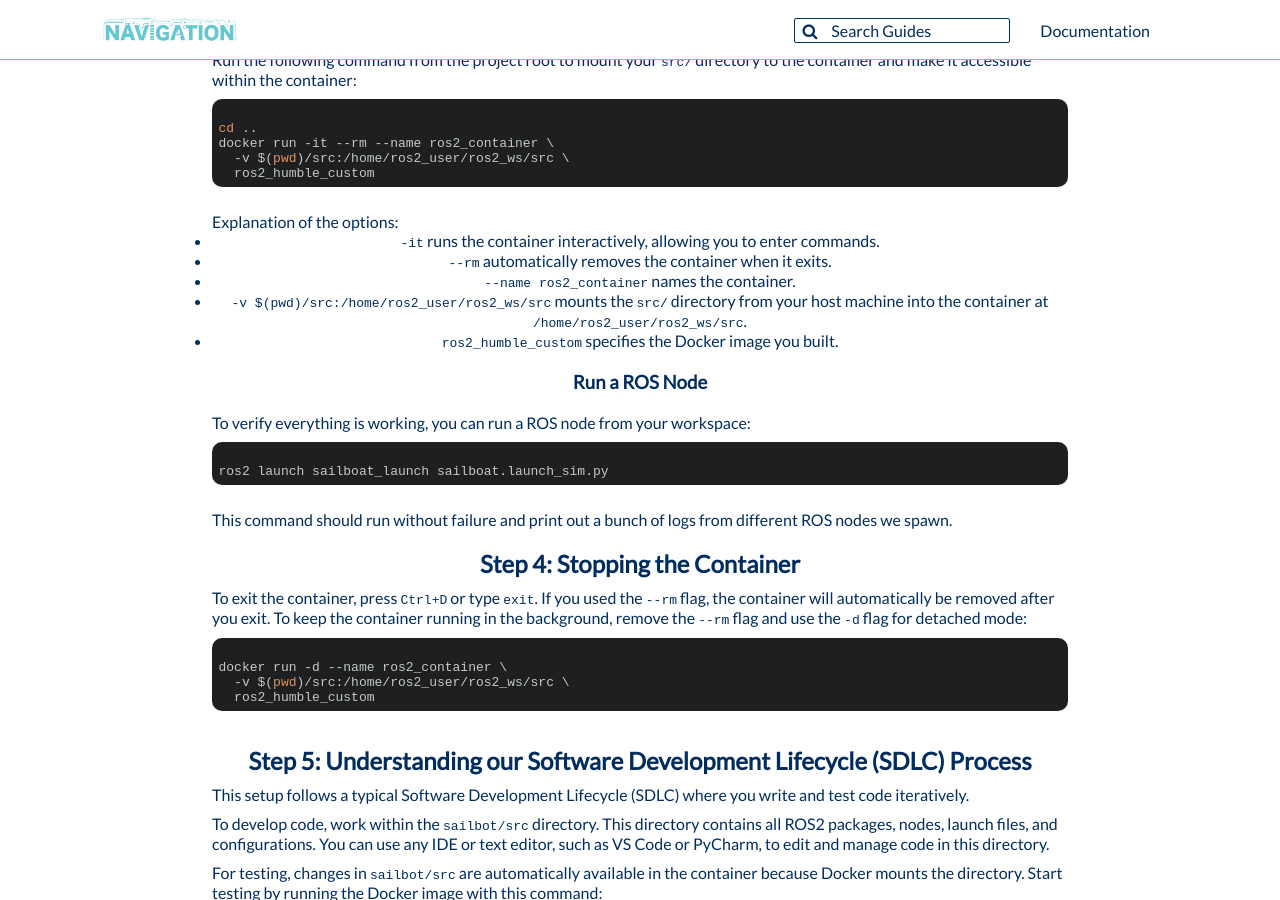
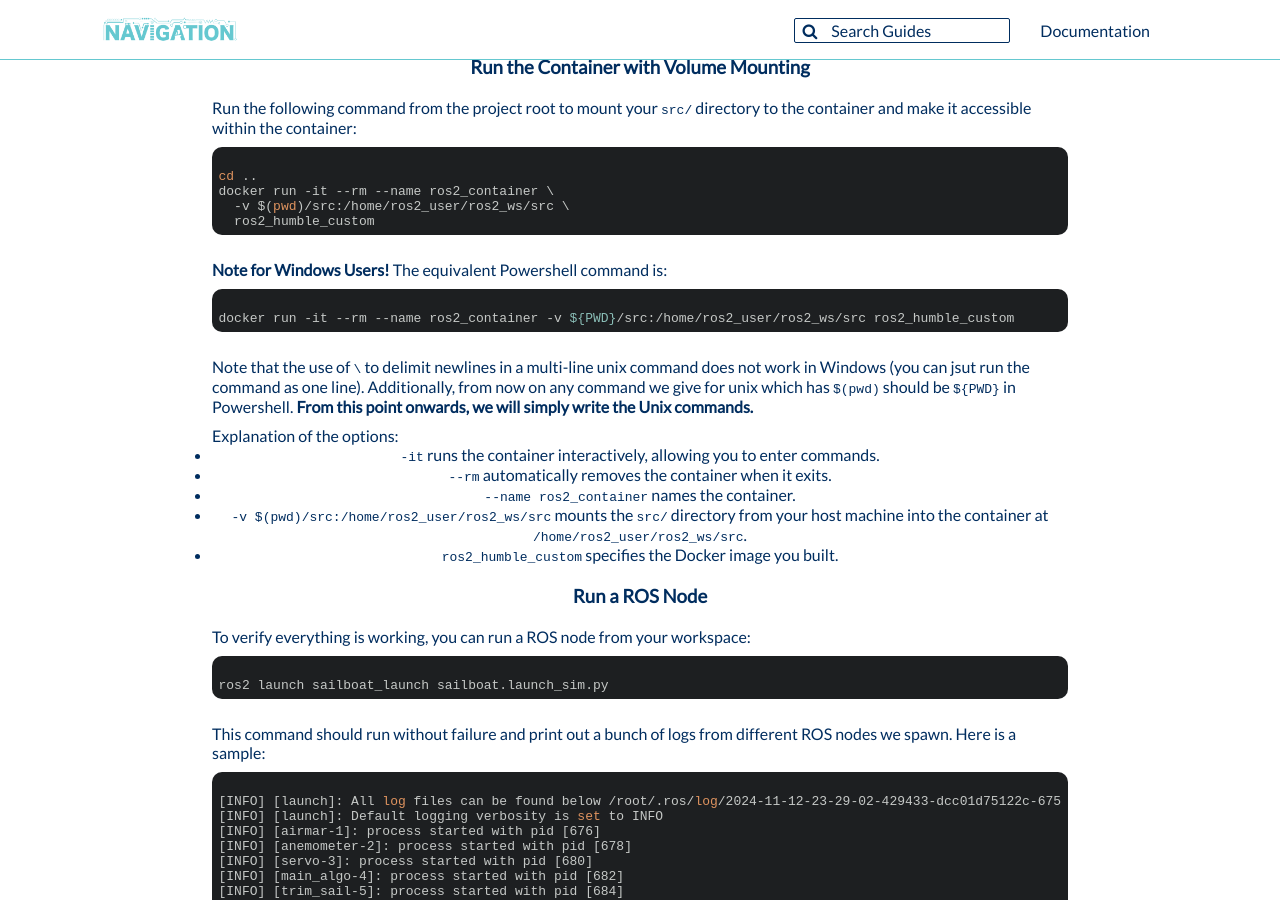
Before and after one commit to CUSail-Navigation/intrasite, a Jekyll site: the page built from _posts/2024-11-08-rossetup.md, in a window 1280 px wide and 900 px high, scrolled down 1716 px. Built offline with Jekyll 4.4.1, drawn with Linux system fonts in a browser that asks for light colours; some of the changed text lies outside the part shown.

Commit message:
Add Windows-specific instructions

```diff
--- a/_posts/2024-11-08-rossetup.md
+++ b/_posts/2024-11-08-rossetup.md
@@ -79,13 +79,15 @@
 
 ## Step 1.5 Ensure Unix Style Endings for `setup_ros.sh`
 
-To avoid issues with line endings that may prevent `setup_ros.sh` from running properly in the Docker container, execute the following command to convert the file to Unix-style line endings:
+To avoid issues with line endings that may prevent `setup_ros.sh` from running properly in the Docker container, execute the following command to convert the file to Unix-style line endings if you're on a *Unix-based* system:
 
 <pre>
 <code class="bash">
 sed -i 's/\r$//' setup/setup_ros.sh
 </code>
 </pre>
+
+**If you're on Windows:** open the file in VSCode. At the bottom right of your window, directly left of where it says "Shell Script," you should see "CRLF" or "LF." If it says CRLF, click on it, switch to LF, and save the file.
 
 ## Step 2: Build the Docker Image
 
@@ -121,6 +123,16 @@
 </code>
 </pre>
 
+**Note for Windows Users!** The equivalent Powershell command is:
+
+<pre>
+<code class="bash">
+docker run -it --rm --name ros2_container -v ${PWD}/src:/home/ros2_user/ros2_ws/src ros2_humble_custom
+</code>
+</pre>
+
+Note that the use of `\` to delimit newlines in a multi-line unix command does not work in Windows (you can jsut run the command as one line). Additionally, from now on any command we give for unix which has `$(pwd)` should be `${PWD}` in Powershell. **From this point onwards, we will simply write the Unix commands.**
+
 Explanation of the options:
 
 - `-it` runs the container interactively, allowing you to enter commands.
@@ -139,7 +151,30 @@
 </code>
 </pre>
 
-This command should run without failure and print out a bunch of logs from different ROS nodes we spawn.
+This command should run without failure and print out a bunch of logs from different ROS nodes we spawn. Here is a sample:
+
+<pre>
+<code class="bash">
+[INFO] [launch]: All log files can be found below /root/.ros/log/2024-11-12-23-29-02-429433-dcc01d75122c-675
+[INFO] [launch]: Default logging verbosity is set to INFO
+[INFO] [airmar-1]: process started with pid [676]
+[INFO] [anemometer-2]: process started with pid [678]
+[INFO] [servo-3]: process started with pid [680]
+[INFO] [main_algo-4]: process started with pid [682]
+[INFO] [trim_sail-5]: process started with pid [684]
+[INFO] [waypoint_service-6]: process started with pid [686]
+[INFO] [radio-7]: process started with pid [688]
+[INFO] [mux-8]: process started with pid [690]
+[INFO] [rosbridge_websocket-9]: process started with pid [692]
+[anemometer-2] [INFO] [1731454142.658098509] [sailbot.anemometer]: Launching Anemometer
+[radio-7] [INFO] [1731454142.658280967] [sailbot.radio]: Starting up radio module in simulated mode
+[servo-3] [INFO] [1731454142.658497176] [sailbot.servo]: Simulation mode enabled. Serial communication is disabled.
+[waypoint_service-6] [INFO] [1731454142.692090051] [sailbot.waypoint_service]: Waypoints: ['42.876400267,-77.00778818759738', '42.876373,-77.007596', '42.876278,-77.007588']
+[waypoint_service-6] [INFO] [1731454142.692293176] [sailbot.waypoint_service]: Navigate service started
+[main_algo-4] [INFO] [1731454142.714977759] [sailbot.main_algo]: Main-algo started successfully
+[...]
+</code>
+</pre>
 
 ---
 
```
